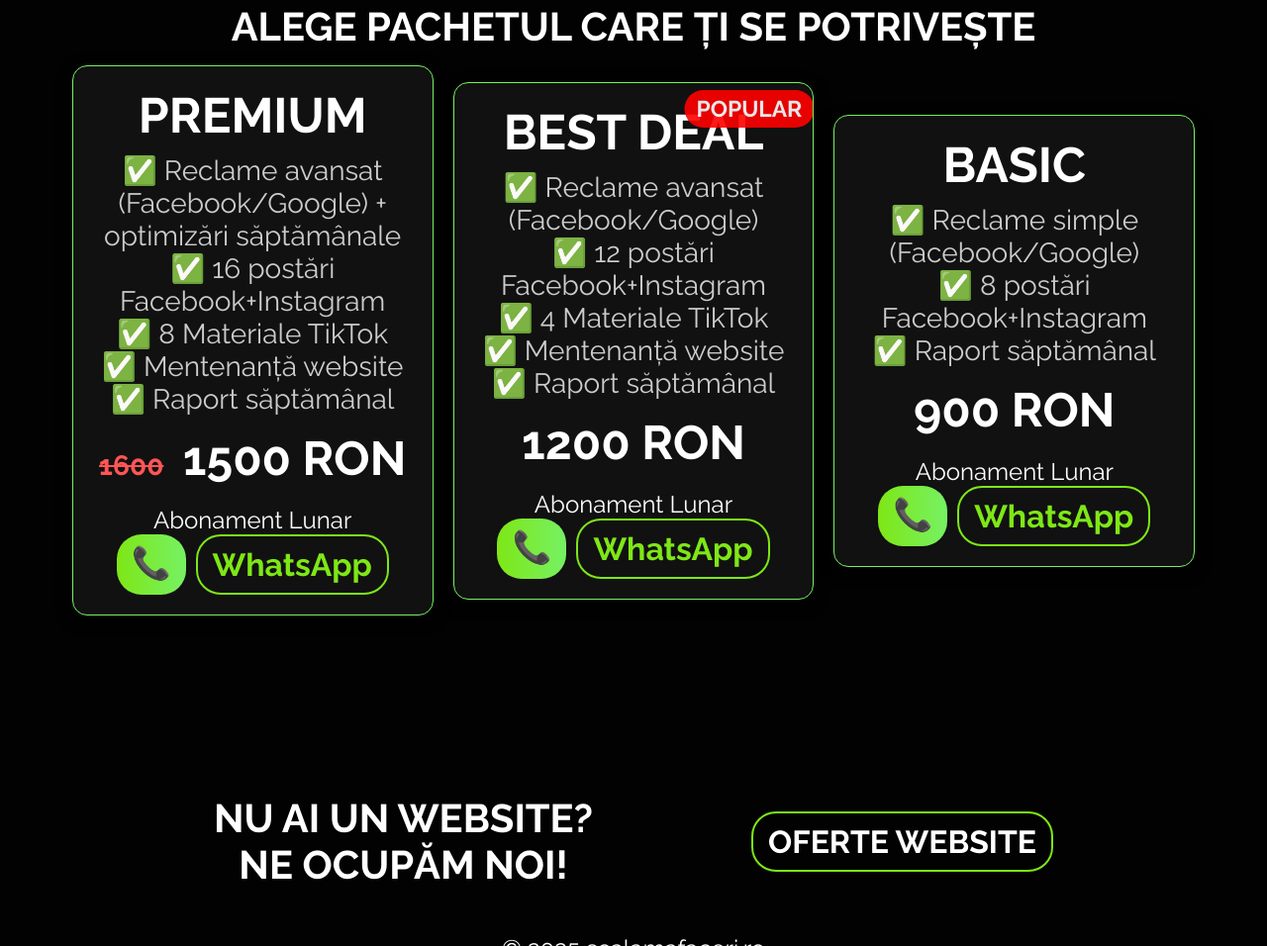
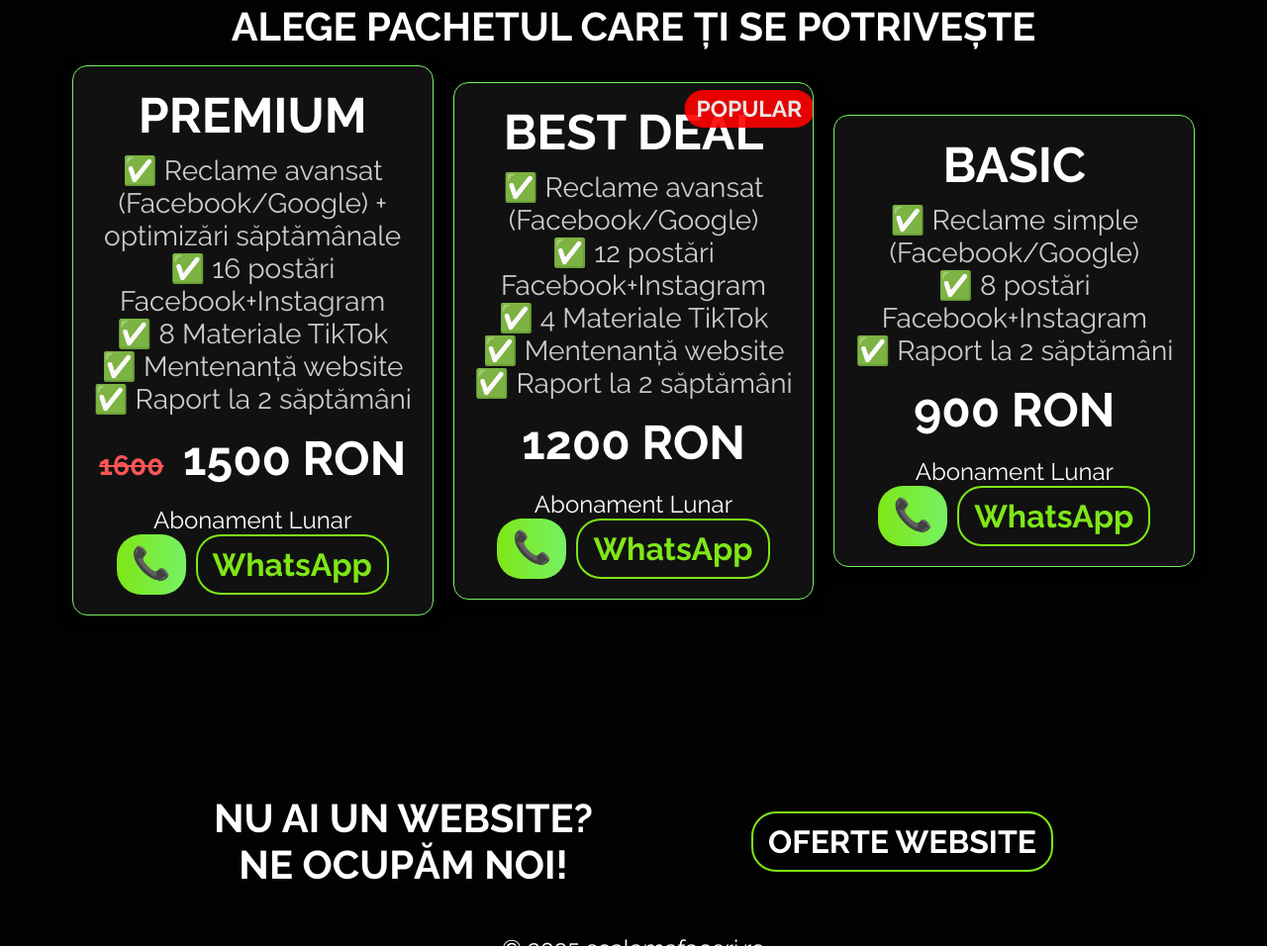
Before and after one commit to RzvnCHR/scalamafaceri, a plain HTML site: page index.html in a window 1280 px wide. Shown: the part 4034-4990 px from the top of the page at 99% size. Drawn offline with nearby package versions, Linux system fonts and the light colour scheme; a web font is replaced by a local one.

Commit message:
Update index.html

```diff
--- a/index.html
+++ b/index.html
@@ -154,7 +154,7 @@ document.addEventListener('DOMContentLoaded', () => {
         <br>
         ✅ Mentenanță website
         <br>
-        ✅ Raport săptămânal
+        ✅ Raport la 2 săptămâni
       </div>
       <div class="price"><span class="old-price">1600</span> 1500 RON</div>Abonament Lunar
       <div class="btns">
@@ -182,7 +182,7 @@ WhatsApp
         <br>
         ✅ Mentenanță website
         <br>
-        ✅ Raport săptămânal
+        ✅ Raport la 2 săptămâni
       </div>
       <div class="price">1200 RON</div>Abonament Lunar
       <div class="btns">
@@ -206,7 +206,7 @@ WhatsApp
         <br>
         ✅ 8 postări Facebook+Instagram
         <br>
-        ✅ Raport săptămânal</div>
+        ✅ Raport la 2 săptămâni</div>
         <div class="price">900 RON</div>Abonament Lunar
               <div class="btns">
          <div class="call-now-wrapper">
```
